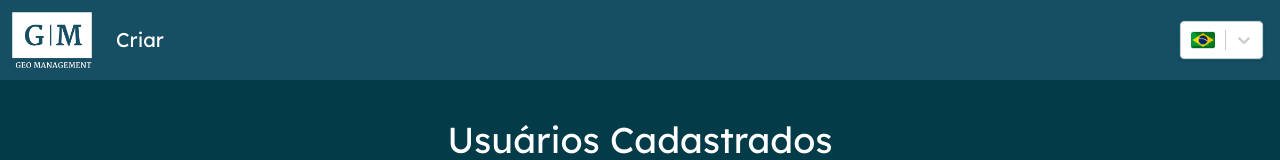
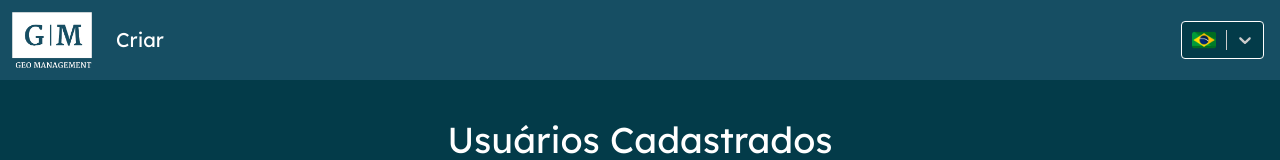
Before and after one commit to MatheusAlvesPereiraRosa/geo-management-front, a React (Vite) app: page / in a window 1280 px wide. Shown: the top 160 px of the page. Built offline with nearby package versions, Linux system fonts and the light colour scheme; no server answers.

Commit message:
Estilizando select de linguagens

```diff
--- a/src/components/Navbar/index.tsx
+++ b/src/components/Navbar/index.tsx
@@ -72,11 +72,34 @@ export const Navbar = ({ lang }: Props) => {
 
             <div className="me-4">
                 <Select
-                    className="bg-cyan-950 border-cyan-800 shadow appearance-none border rounded"
                     options={LANGUAGE_OPTIONS}
                     defaultValue={LANGUAGE_OPTIONS.find(
                         (option) => option.value === lang
                     )}
+                    styles={{
+                        control: provided => ({
+                            ...provided,
+                            backgroundColor: '#033b49', // Background color
+                            borderColor: '#fff', // Border color
+                        }),
+                        singleValue: provided => ({
+                            ...provided,
+                            color: '#fff', // Text color
+                        }),
+                        menu: provided => ({
+                            ...provided,
+                            backgroundColor: '#033b49', // Background color of the options modal
+                        }),
+                        option: (provided, state) => ({
+                            ...provided,
+                            backgroundColor: '#033b49', // Background color of selected and non-selected options
+                            color: state.isSelected ? '#000' : '#fff', // Text color of selected and non-selected options
+                            '&:hover': {
+                                backgroundColor: '#164e63', // Background color on hover
+                                color: '#000', // Text color on hover
+                            },
+                        }),
+                    }}
                     isSearchable={false}
                     onChange={(lang) => {
                         dispatch(setLanguage(lang.value));
--- a/src/index.css
+++ b/src/index.css
@@ -19,7 +19,7 @@
 }
 
 body {
-    background-color: rgb(3, 59, 73);
+    background-color: #033b49;
     position: relative;
     min-height: 100vh;
 }
```
